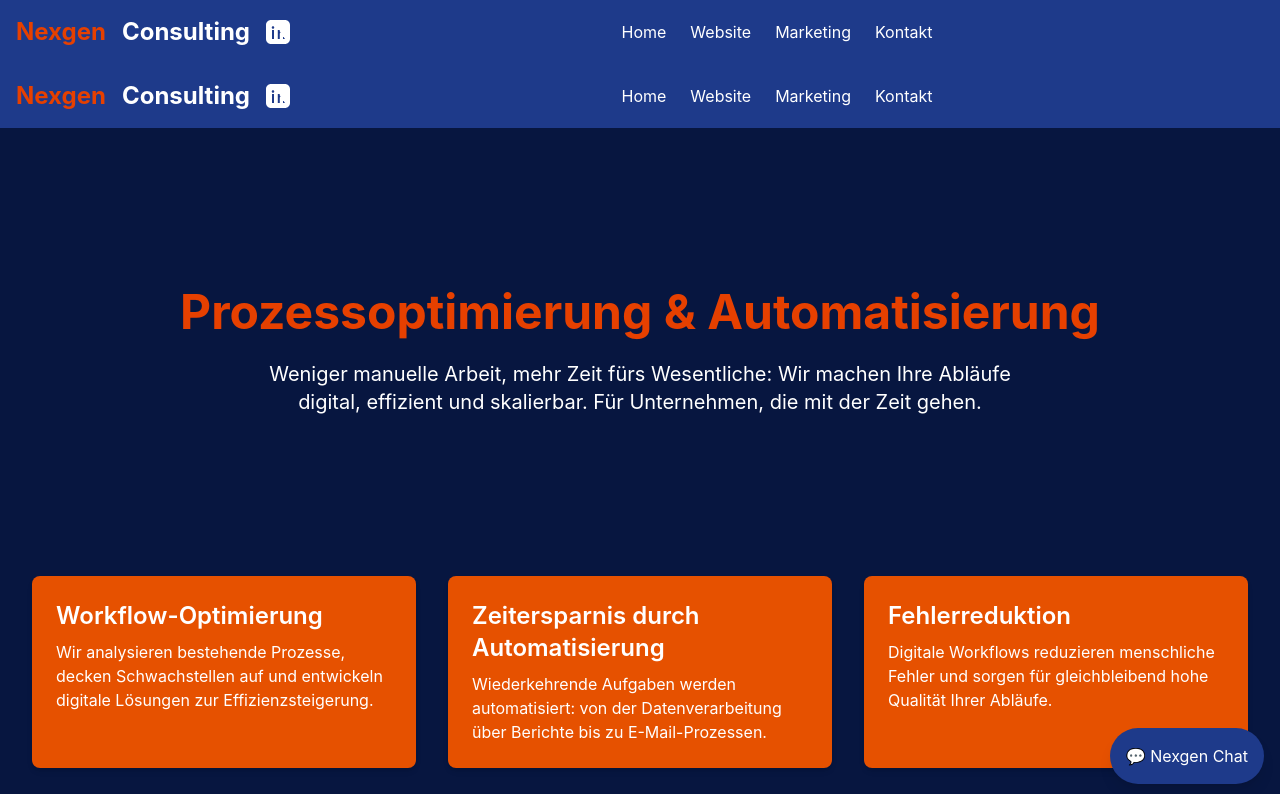
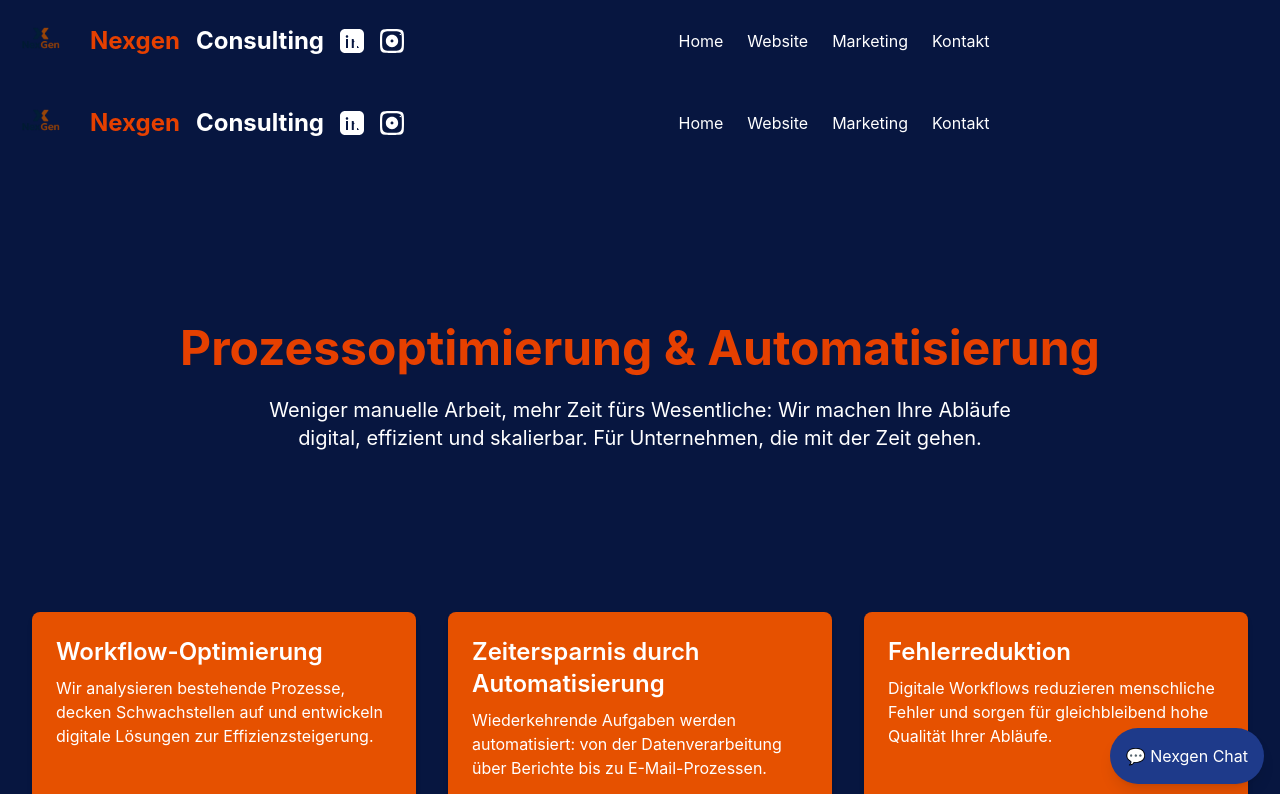
Before and after one commit to MeisnerMax/NexGen, a Next.js app: page /services/prozess in a window 1280 px wide. Shown: the top 794 px of the page. Built offline with nearby package versions, Linux system fonts and the light colour scheme.

Commit message:
Füge Änderungen hinzu und aktualisiere das Repository

```diff
--- a/components/Hero.js
+++ b/components/Hero.js
@@ -64,7 +64,7 @@ export default function Hero() {
   muted
   loop
   playsInline
-  className="absolute top-0 left-0 w-full h-full object-cover rounded-b-[100px]" // Hier abgerundete untere Ecken
+  className="absolute top-0 left-0 w-full h-full object-cover" // Hier abgerundete untere Ecken
 >
   {isVideoLoaded ? (
     <source src="/videos/hero.mp4" type="video/mp4" />
@@ -75,7 +75,7 @@ export default function Hero() {
   <img
     src="/images/hero-fallback.jpg"
     alt="Hero Fallback"
-    className="absolute top-0 left-0 w-full h-full object-cover z-0 rounded-b-[100px]" // Auch hier!
+    className="absolute top-0 left-0 w-full h-full object-cover z-0 " // Auch hier!
   />
 )}
 
--- a/components/NavBar.js
+++ b/components/NavBar.js
@@ -1,7 +1,8 @@
-// components/NavBar.js
 import Link from 'next/link';
-import { useState } from 'react';
+import { useState, useEffect, useRef } from 'react';
 import Head from 'next/head';
+import Image from 'next/image'; // Importiere das Image-Element
+import logo from '../public/images/logo.png'; // Passe den Pfad an
 
 export default function NavBar() {
   return (
@@ -15,10 +16,17 @@ export default function NavBar() {
         <meta property="og:url" content="https://nexgen-consulting.de" />
         <meta property="og:site_name" content="Nexgen Consulting" />
       </Head>
-      <nav className="sticky top-0 left-0 w-full z-50 bg-blue-900 text-white">
+      <nav className="sticky top-0 left-0 w-full z-50 bg-blue/90 text-white">
         <div className="container mx-auto flex items-center p-4">
           {/* Linke Seite: Brand + Social Media Icons */}
           <div className="flex items-center space-x-4">
+            <Image
+              src={logo} // Verwende das importierte Logo
+              alt="Nexgen Consulting Logo"
+              width={50}  // Passe die Breite an
+              height={50} // Passe die Höhe an
+              className="mr-2" // Füge etwas Abstand hinzu
+            />
             <Link href="/" className="text-2xl text-[#E64000] font-bold hover:underline">
               Nexgen
             </Link>
@@ -49,7 +57,20 @@ export default function NavBar() {
                 1.333 2.396 3.069v5.735z"/>
               </svg>
             </a>
-
+            {/* Instagram Icon */}
+            <a
+              href="https://www.instagram.com/nexgenconsultingcoburg/"  // Ersetze dies durch deinen Instagram-Link
+              target="_blank"
+              rel="noopener noreferrer"
+              aria-label="Instagram"
+              className="hover:text-blue-300"
+            >
+              <svg className="h-6 w-6" fill="currentColor" viewBox="0 0 24 24" aria-hidden="true">
+                <path d="M12 2.163c3.204 0 3.584.012 4.85.07 3.252.148 4.771 1.691 4.919 4.919.058 1.265.069 1.645.069 4.849 0 3.205-.012 3.584-.069 4.849-.149 3.225-1.664 4.771-4.919 4.919-1.266.058-1.644.07-4.85.07-3.204 0-3.584-.012-4.849-.07-3.26-.149-4.771-1.699-4.919-4.92-.058-1.265-.07-1.644-.07-4.849 0-3.205.012-3.584.07-4.849.149-3.227 1.664-4.771 4.919-4.919 1.266-.057 1.645-.069 4.849-.069zM12 0C8.741 0 8.335.014 5.071.18C1.808.346.347 1.807.18 5.071.014 8.335 0 8.741 0 12c0 3.259.014 3.665.18 6.929.166 3.263 1.627 4.724 4.891 4.891 3.264.166 3.669.18 6.928.18 3.259 0 3.665-.014 6.929-.18 3.264-.167 4.724-1.628 4.891-4.891.166-3.263.18-3.668.18-6.928 0-3.259-.014-3.665-.18-6.929-.167-3.263-1.628-4.724-4.891-4.891-3.263-.166-3.668-.18-6.928-.18z"/>
+                <path d="M12 5.838c-3.407 0-6.162 2.755-6.162 6.162 0 3.407 2.755 6.162 6.162 6.162 3.407 0 6.162-2.755 6.162-6.162 0-3.407-2.755-6.162-6.162-6.162zm0 7.621c-.824 0-1.494-.67-1.494-1.494 0-.824.67-1.494 1.494-1.494.824 0 1.494.67 1.494 1.494 0 .824-.67 1.494-1.494 1.494z"/>
+                <path d="M20.324 6.117c-.401 0-.727-.326-.727-.727 0-.401.326-.727.727-.727.401 0 .727.326.727.727 0 .401-.326.727-.727.727z"/>
+              </svg>
+            </a>
           </div>
 
           {/* Zentrierte Tabs (Desktop) */}
@@ -89,9 +110,27 @@ export default function NavBar() {
 
 function MobileMenu() {
   const [open, setOpen] = useState(false);
+  const menuRef = useRef(null);
+
+  const closeMenu = () => {
+    setOpen(false);
+  };
+
+  useEffect(() => {
+    const handleClickOutside = (event) => {
+      if (menuRef.current && !menuRef.current.contains(event.target)) {
+        closeMenu();
+      }
+    };
+
+    document.addEventListener("mousedown", handleClickOutside);
+    return () => {
+      document.removeEventListener("mousedown", handleClickOutside);
+    };
+  }, [menuRef]);
 
   return (
-    <div className="relative">
+    <div className="relative" ref={menuRef}>
       <button
         className="text-3xl text-white focus:outline-none"
         onClick={() => setOpen(!open)}
@@ -101,13 +140,20 @@ function MobileMenu() {
       </button>
 
       {open && (
-        <div className="absolute right-0 mt-4 w-64 bg-blue-900 rounded-xl shadow-xl p-4 z-50 border border-white animate-slideDown">
+        <div className="absolute right-0 mt-4 w-64 bg-blue-900/70 rounded-xl shadow-xl p-4 z-50 border border-white animate-slideDown">
           <nav className="flex flex-col space-y-3 text-base">
-            <Link href="/" className="hover:underline text-white">Startseite</Link>
-            <Link href="/services/online" className="hover:underline text-white">Online-Auftritt</Link>
-            <Link href="/services/automation" className="hover:underline text-white">Software & Prozesse</Link>
-            <Link href="/blog" className="hover:underline text-white">Blog</Link>
-            <Link href="/services/contact" className="hover:underline text-white">Kontakt</Link>
+            <Link href="/" className="hover:underline text-white" onClick={closeMenu}>
+              Home
+            </Link>
+            <Link href="/services/website" className="hover:underline text-white" onClick={closeMenu}>
+              Website
+            </Link>
+            <Link href="/services/marketing" className="hover:underline text-white" onClick={closeMenu}>
+              Marketing
+            </Link>
+            <Link href="/services/contact" className="hover:underline text-white" onClick={closeMenu}>
+              Kontakt
+            </Link>
           </nav>
         </div>
       )}
--- a/components/ServiceCard.js
+++ b/components/ServiceCard.js
@@ -3,14 +3,19 @@ import Link from 'next/link';
 export default function ServiceCard({ icon, title, description, href }) {
   return (
     <Link href={href} passHref>
-      <div className="block transform transition duration-300 hover:-translate-y-1 hover:shadow-xl cursor-pointer">
-        <div className="bg-blue text-white rounded-2xl overflow-hidden shadow-md p-6 text-center hover:bg-[#E65100] transition-colors duration-300 border-4 border-white">
-          {/* Kontrastreiche, hervorgehobene Icons */}
+      <div className="w-full max-w-sm mx-auto transform transition duration-300 hover:-translate-y-1 hover:shadow-xl cursor-pointer">
+        <div className="bg-blue text-white rounded-2xl overflow-hidden shadow-md p-6 text-center hover:bg-[#E65100] transition-colors duration-300 border-4 border-white h-full flex flex-col justify-between">
+
+          {/* Icon-Bereich */}
           <div className="w-16 h-16 mx-auto mb-4 bg-[#E65100] text-white rounded-full flex items-center justify-center text-3xl shadow-lg group-hover:scale-110 transform transition-transform">
             {icon}
           </div>
-          <h4 className="text-xl font-bold mb-2">{title}</h4>
-          <p className="text-gray-300 text-sm leading-relaxed">{description}</p>
+
+          {/* Text-Bereich */}
+          <div>
+            <h4 className="text-xl font-bold mb-2">{title}</h4>
+            <p className="text-gray-300 text-sm leading-relaxed">{description}</p>
+          </div>
         </div>
       </div>
     </Link>
--- a/components/ServiceCategory.js
+++ b/components/ServiceCategory.js
@@ -1,4 +1,3 @@
-// components/ServiceCategory.js
 import { useEffect, useRef } from 'react';
 import gsap from 'gsap';
 import { ScrollTrigger } from 'gsap/dist/ScrollTrigger';
@@ -9,13 +8,11 @@ export default function ServiceCategory({ title, link, direction, children }) {
   const containerRef = useRef(null);
 
   useEffect(() => {
-    // Initialer Zustand: offscreen und transparent
     gsap.set(containerRef.current, {
       x: direction === "left" ? -100 : 100,
       opacity: 0,
     });
 
-    // ScrollTrigger-Animation
     ScrollTrigger.create({
       trigger: containerRef.current,
       start: "top 80%",
@@ -37,7 +34,10 @@ export default function ServiceCategory({ title, link, direction, children }) {
           {title}
         </a>
       </h3>
-      <div ref={containerRef} className="grid grid-cols-1 md:grid-cols-2 gap-8 pointer-events-auto">
+      <div
+        ref={containerRef}
+        className="grid grid-cols-1 sm:grid-cols-2 lg:grid-cols-2 gap-6 w-full"
+      >
         {children}
       </div>
     </div>
--- a/pages/index.js
+++ b/pages/index.js
@@ -159,7 +159,7 @@ export default function Home() {
     },
     {
       title: "Branchenspezifisch",
-      description: "Wir entwickeln Software, die exakt auf Ihre Branche und Prozesse abgestimmt ist – für maximale Effizienz und intuitive Bedienung.",
+      description: "Wir beraten Sie zu Software, die exakt auf Ihre Branche und Prozesse abgestimmt ist – für maximale Effizienz und intuitive Bedienung.",
       link: "/services/automation",
       icon: (
         <svg xmlns="http://www.w3.org/2000/svg" className="h-16 w-16 text-text-white mx-auto" fill="none" viewBox="0 0 24 24" stroke="currentColor">
@@ -173,7 +173,6 @@ export default function Home() {
 
   return (
     <>
-      <Hero />
       <Head>
       <title>Nexgen Consulting – Digitalisierung & Webdesign</title>
         <meta
@@ -213,7 +212,7 @@ export default function Home() {
 
 
       {/* Hero-Bereich */}
-
+      <Hero />
 
       <Chatbot /> {/* Chatbot-Komponente */}
 
--- a/pages/services/marketing.js
+++ b/pages/services/marketing.js
@@ -26,7 +26,7 @@ export default function MarketingService() {
         <meta property="og:image" content="https://nexgen-consulting.de/logo.png" />
       </Head>
 
-      <NavBar />
+
       <Chatbot />
 
       <section className="container mx-auto py-24 px-8 mt-16 bg-blue text-white rounded-lg">
@@ -71,7 +71,7 @@ export default function MarketingService() {
           Erreichen Sie Ihre Zielgruppe dort, wo sie täglich aktiv ist: Wir entwickeln effektive Social-Media-Strategien, erstellen kreative Inhalte und steigern Ihre Markenbindung.
           </p>
           <img
-            src="/images/instagram.png"
+            src="/images/Instagram.png"
             alt="Beispiel einer Basis-Website"
             className="w-full h-auto rounded mt-4"
           />
--- a/pages/services/website.js
+++ b/pages/services/website.js
@@ -34,7 +34,7 @@ export default function WebsiteService() {
         <meta property="og:image" content="https://nexgen-consulting.de/logo.png" />
       </Head>
 
-      <NavBar />
+
       <Chatbot />
 
       <section className="container mx-auto py-20 px-8 mt-16 bg-blue text-white rounded-lg">
```
Also changed, not shown: public/images/Logo.png (added).
